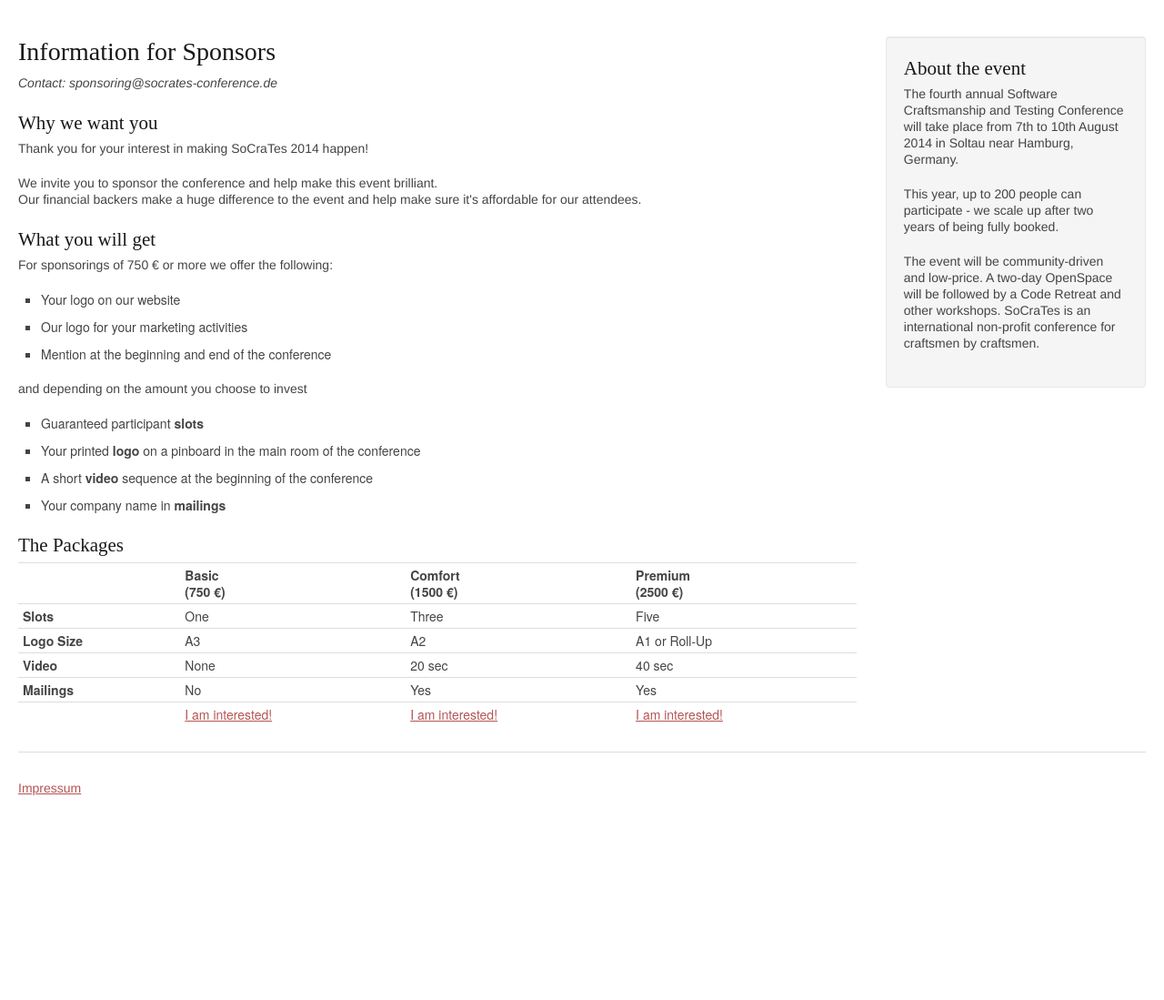
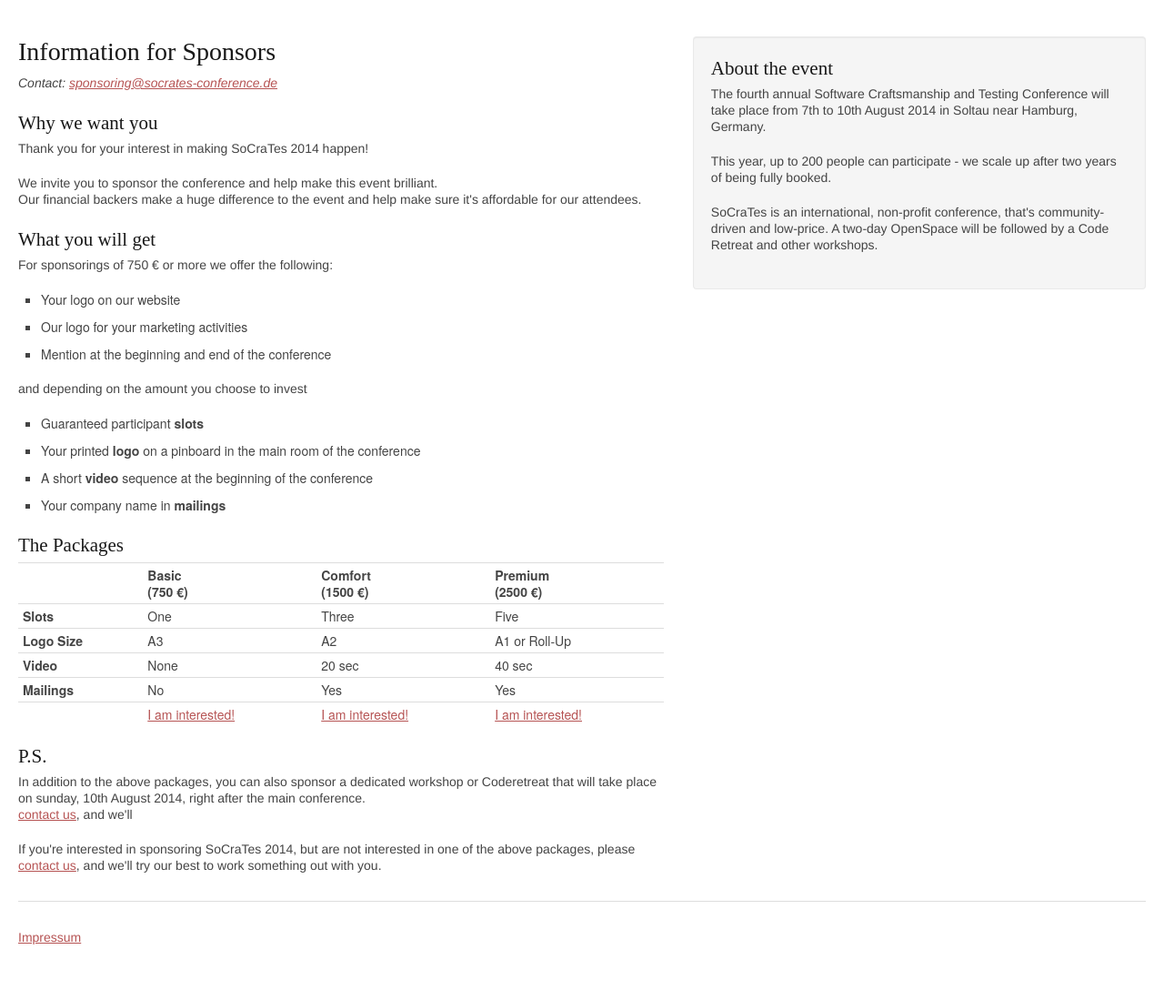
Before and after one commit to softwerkskammer/www.socrates-conference.de, a Django app: page /sponsoring.html in a window 1280 px wide. Shown: the part 269-1368 px from the top of the page at 91% size. Before the commit the page ends 1143 px from the top, so only its background shows below. Run offline with Django 3.2, Linux system fonts and the light colour scheme; parts of the project's set-up code (start-up, migrations or seed data) failed here and were passed over; some libraries are stand-ins or nearby versions; some web fonts are replaced.

Commit message:
extended sponsoring page; added P.S. section

```diff
--- a/templates/sponsoring.html
+++ b/templates/sponsoring.html
@@ -8,11 +8,15 @@
 </div>
 
 <div class="row-fluid" id="content-container">
-    <div class="span9">
+    <div class="span7">
         <div>
             <h3>Information for Sponsors</h3>
 
-            <p><em>Contact: sponsoring@socrates-conference.de</em></p>
+            <p>
+                <em>Contact:
+                    <a href="mailto:sponsoring@socrates-conference.de">sponsoring@socrates-conference.de</a>
+                </em>
+            </p>
 
             <h4>Why we want you</h4>
 
@@ -87,21 +91,44 @@
                                 am interested!</a></td>
                     </tr>
                 </table>
+
+                <h4>P.S.</h4>
+                <p>
+                    In addition to the above packages, you can also sponsor a dedicated
+                    workshop or Coderetreat that will take place on sunday, 10th August 2014,
+                    right after the main conference.<br>
+                    <a href="mailto:sponsoring@socrates-conference.de?subject=I am interested in sponsoring a SoCraTes sunday workshop">contact us</a>, and we'll
+                </p>
+
+                <p>
+                    If you're interested in sponsoring SoCraTes 2014, but are not interested
+                    in one of the above packages, please
+                    <a href="mailto:sponsoring@socrates-conference.de">contact us</a>, and we'll
+                    try our best to work something out with you.
+                </p>
             </div>
         </div>
     </div>
-    <div class="span3">
+    <div class="span5">
         <div class="well">
             <h4>About the event</h4>
 
-            <p>The fourth annual Software Craftsmanship and Testing Conference will take place from 7th to 10th
-                August 2014 in Soltau near Hamburg, Germany.</p>
+            <p>
+                The fourth annual Software Craftsmanship and Testing Conference
+                will take place from 7th to 10th August 2014 in Soltau near
+                Hamburg, Germany.
+            </p>
 
-            <p>This year, up to 200 people can participate - we scale up after two years of being fully booked.</p>
+            <p>
+                This year, up to 200 people can participate - we scale up after
+                two years of being fully booked.
+            </p>
 
-            <p>The event will be community-driven and low-price. A two-day OpenSpace will be followed by a Code
-                Retreat and other workshops. SoCraTes is an international non-profit conference for craftsmen by
-                craftsmen.</p>
+            <p>
+                SoCraTes is an international, non-profit conference, that's
+                community-driven and low-price. A two-day OpenSpace will be
+                followed by a Code Retreat and other workshops.
+            </p>
         </div>
     </div>
 </div>
```
